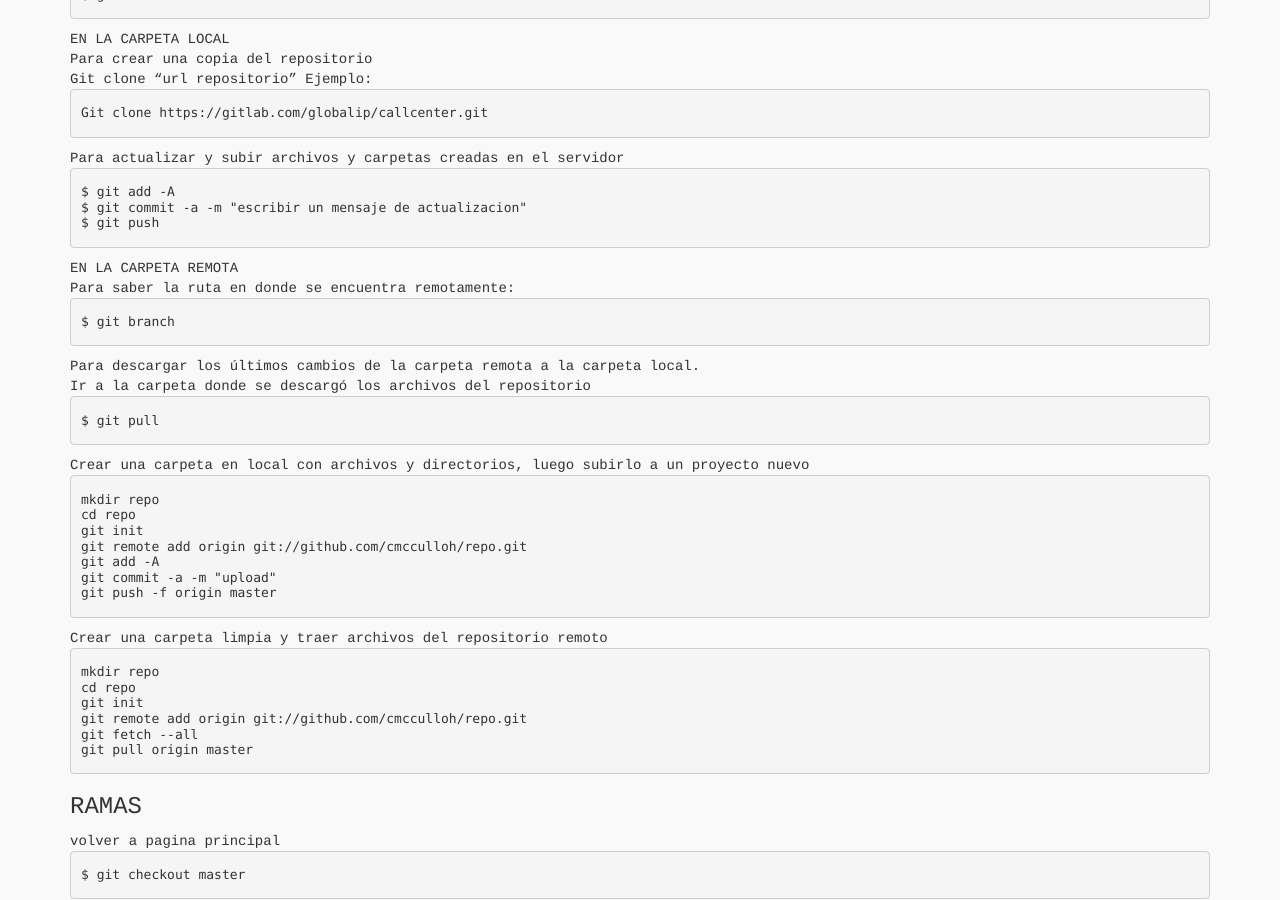
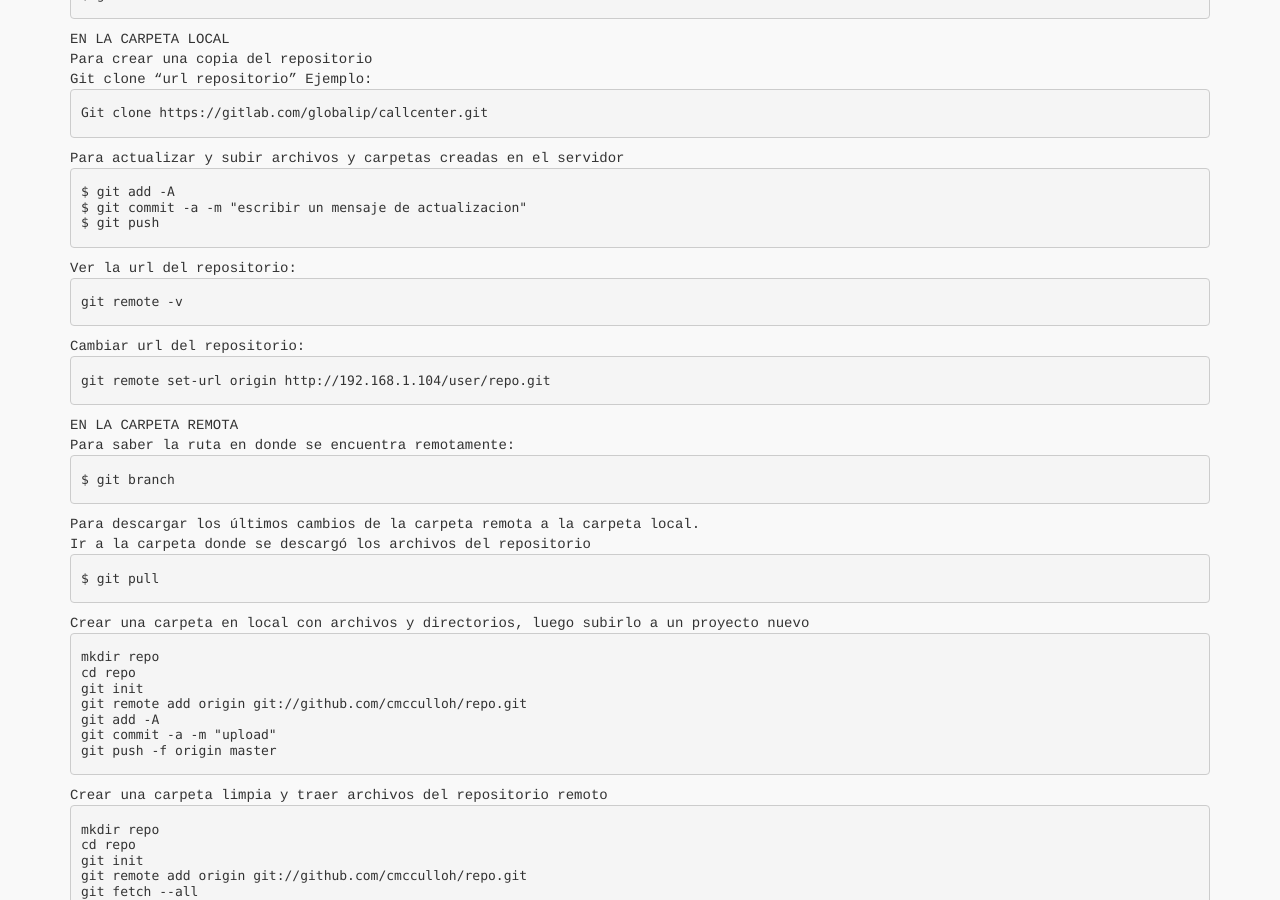
Before and after one commit to mig1098/mig1098.github.io, a Jekyll site: the page built from gitlab-guia/index.html, in a window 1280 px wide and 900 px high, scrolled down 529 px. Built offline with Jekyll 4.4.1, drawn with Linux system fonts in a browser that asks for light colours; Markdown is read by kramdown in place of the engine named in the settings.

Commit message:
Update index.html

```diff
--- a/gitlab-guia/index.html
+++ b/gitlab-guia/index.html
@@ -52,6 +52,7 @@ $ git status
     </code>
 </pre>
 
+
 <div>
 EN LA CARPETA LOCAL<br />
 
@@ -76,6 +77,25 @@ $ git commit -a -m "escribir un mensaje de actualizacion"
 $ git push
     </code>
 </pre>
+
+<div>
+Ver la url del repositorio:
+</div>
+<pre>
+    <code>
+git remote -v
+    </code>
+</pre>
+
+<div>
+Cambiar url del repositorio:
+</div>
+<pre>
+    <code>
+git remote set-url origin http://192.168.1.104/user/repo.git
+    </code>
+</pre>
+
 
 <div>
 EN LA CARPETA REMOTA<br />
```
